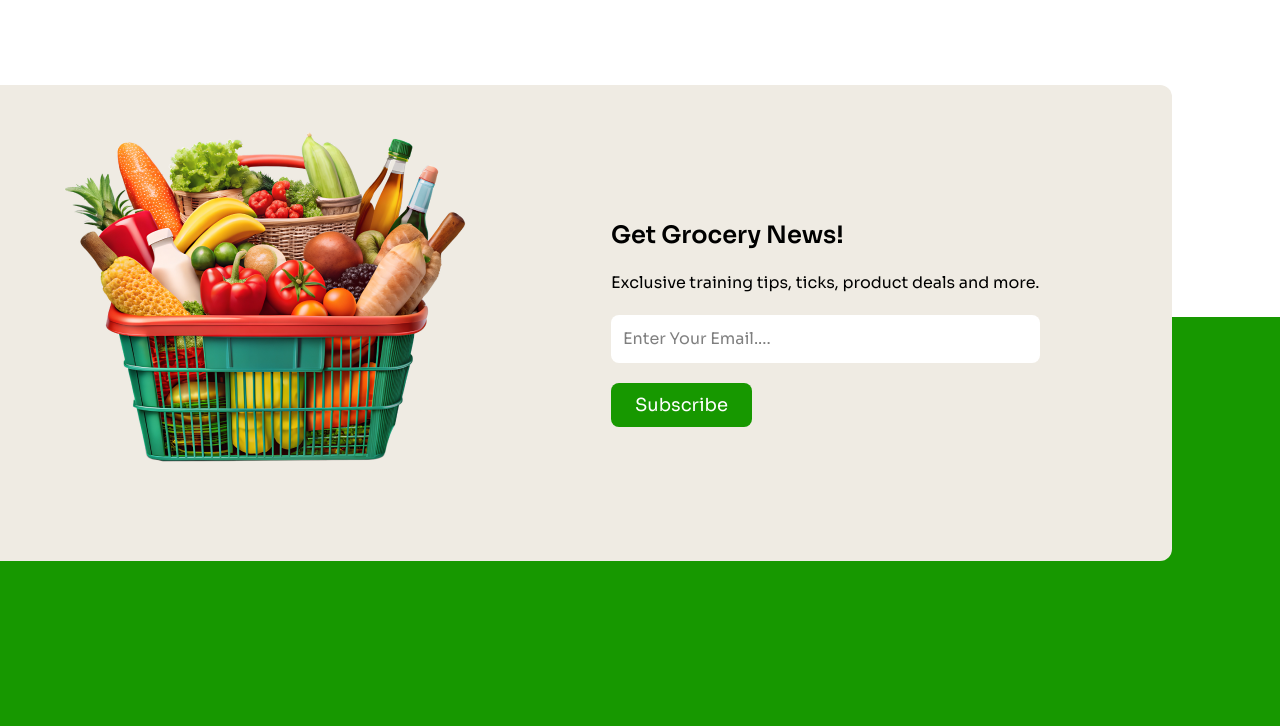
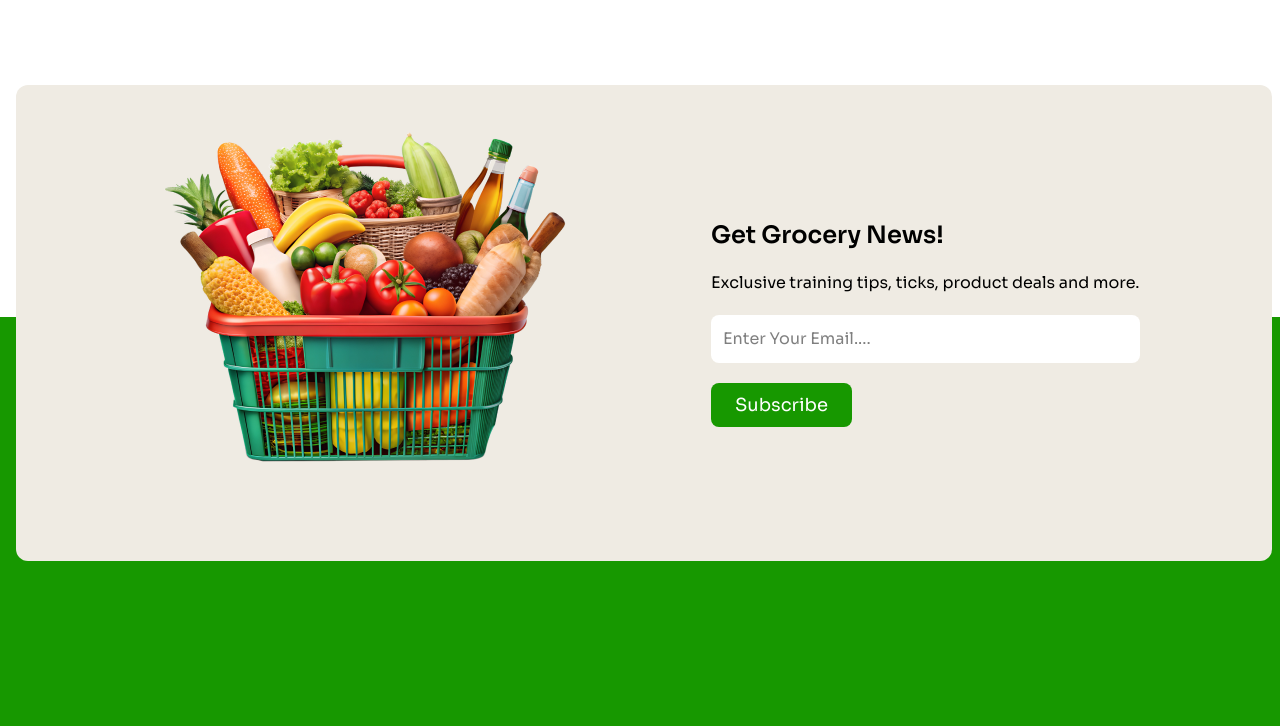
Before and after one commit to sonatanpaul/project-task-3, a plain HTML site: page index.html in a window 1280 px wide. Shown: the part 3944-4670 px from the top of the page. Drawn offline with nearby package versions, Linux system fonts and the light colour scheme.

Commit message:
some breakpoint modifed

```diff
--- a/index.html
+++ b/index.html
@@ -676,7 +676,7 @@
       <!-- Get Grocery News! Section Start  -->
 
       <section
-        class="px-3 container mx-auto absolute -top-90 md:-top-58 right-0 md:right-24"
+        class="px-3 container mx-auto absolute -top-90 md:-top-58 right-0 md:left-1"
       >
         <div
           class="bg-[#EFEBE3] rounded-xl md:flex justify-evenly items-center space-y-12 px-3 py-10"
```
